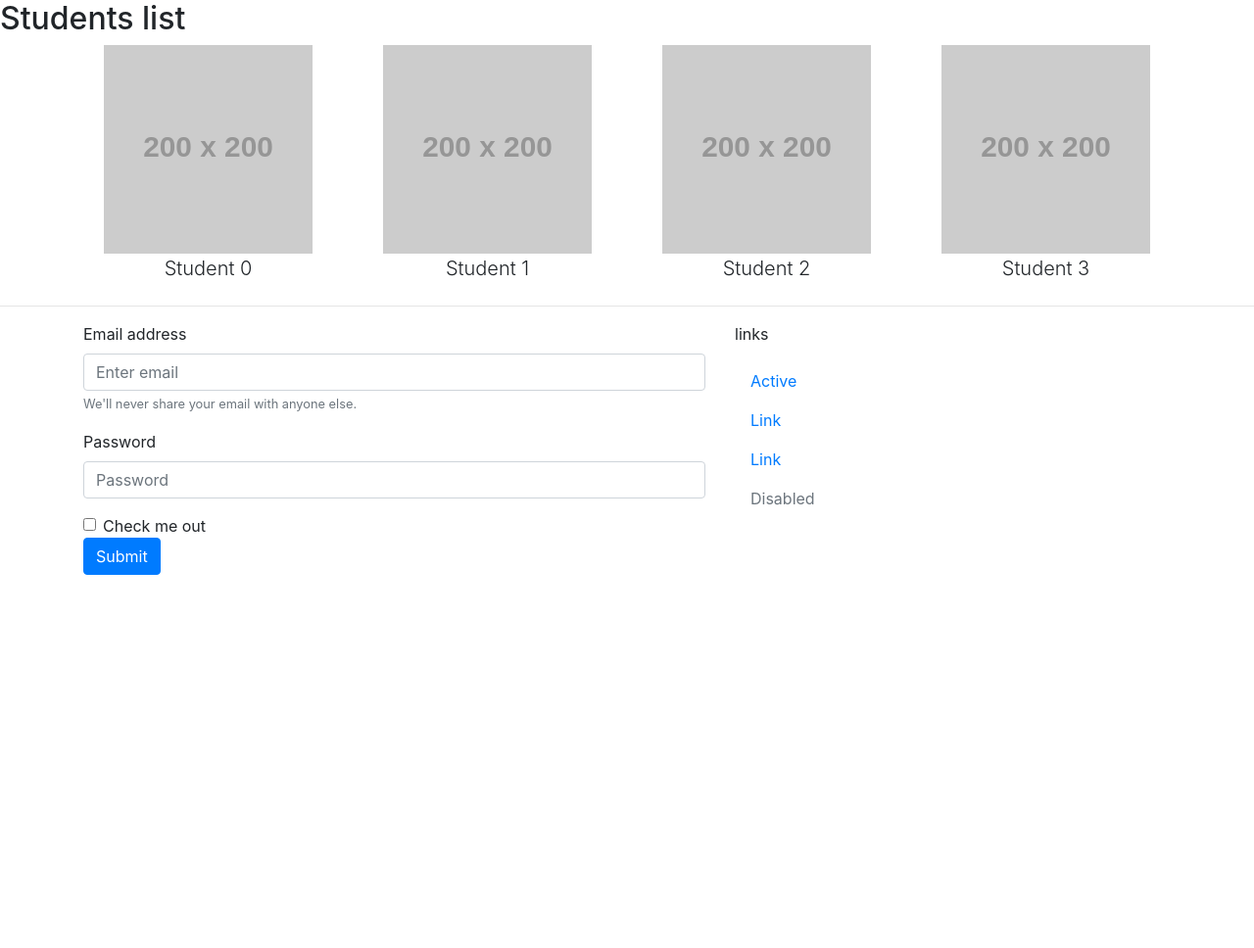
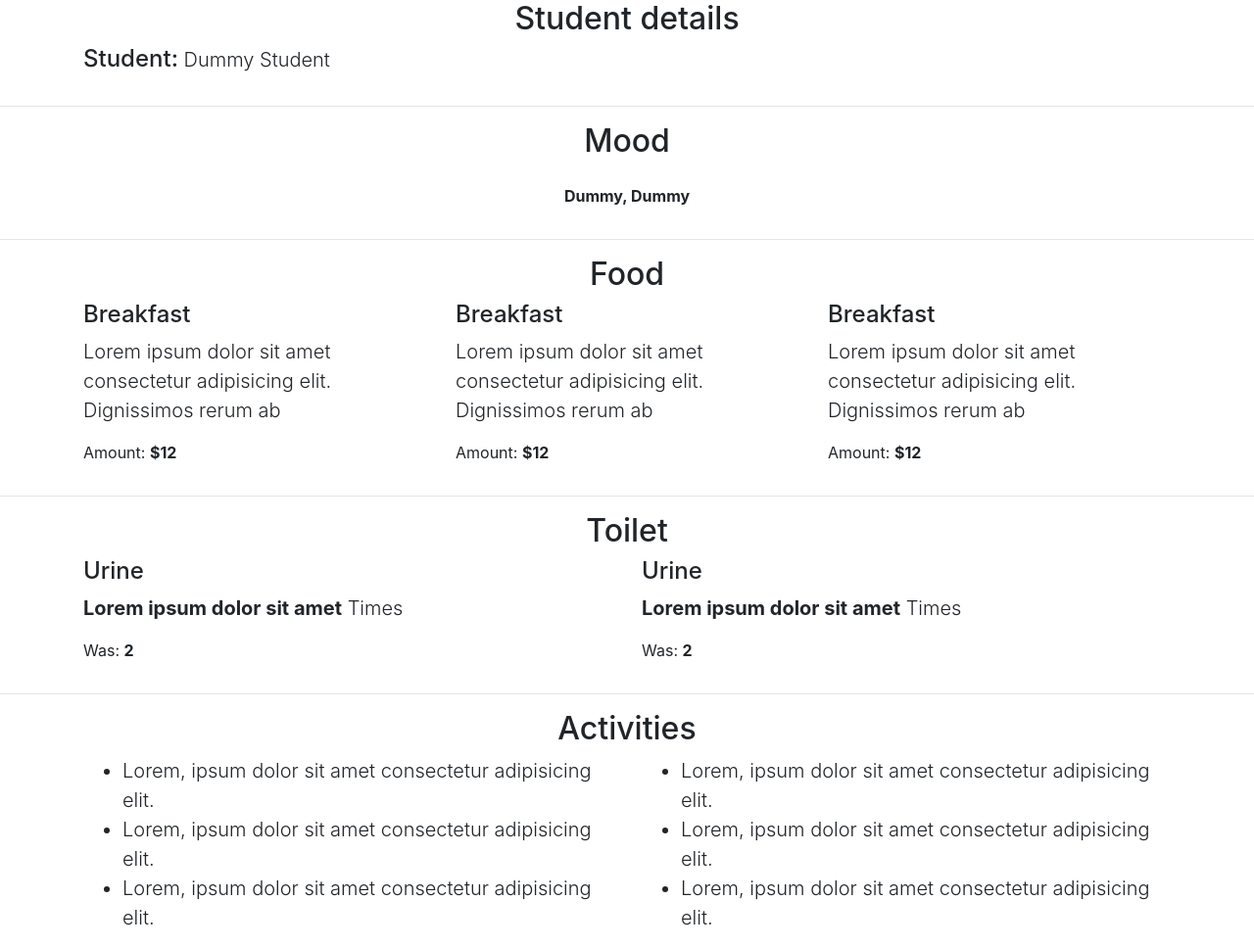
Before and after one commit to Almo7aya/students_html, a plain HTML site: page index.html in a window 1280 px wide. Shown: the whole page at 98% size. Before the commit the page ends 800 px from the top, so only its background shows below. Drawn offline with nearby package versions, Linux system fonts and the light colour scheme; placeholder pictures from the web are drawn by us.

Commit message:
add new html

```diff
--- a/index.html
+++ b/index.html
@@ -12,102 +12,123 @@
 
 <body>
 
-    <h2 class="center-text">Students list</h2>
-    <!-- start container of the images row -->
+    <h2 class="text-center">Student details</h2>
+    <!-- start container of the student name -->
     <div class="container">
         <div class="row">
-            <div class="col-sm-6 col-md-4 col-lg-3">
-                <div class="image-card">
-                    <div class="image-holder">
-                        <img src="https://via.placeholder.com/200x200" />
-                    </div>
-                    <p class="lead text-center">Student 0</p>
+            <div class="col-sm-12">
+                <p class="lead"> <span class="h4">Student:</span> Dummy Student</p>
             </div>
         </div>
-            <div class="col-sm-6 col-md-4 col-lg-3">
-                <div class="image-card">
-                    <div class="image-holder">
-                        <img src="https://via.placeholder.com/200x200" />
     </div>
-                    <p class="lead text-center">Student 1</p>
+    <!-- end container of the student name -->
+
+    <hr />
+
+    <!-- start container of mood -->
+    <div class="container">
+        <div class="row">
+            <div class="col-sm-12">
+                <h2 class="text-center">Mood</h2>
+            </div>
+            <div class="col-sm-12">
+                <p class="text-center mt-3 font-weight-bold">Dummy, Dummy</p>
             </div>
         </div>
+    </div>
+    <!-- end container of mood -->
 
-            <div class="col-sm-6 col-md-4 col-lg-3">
-                <div class="image-card">
-                    <div class="image-holder">
-                        <img src="https://via.placeholder.com/200x200" />
+    <hr />
+
+    <!-- start container of the food -->
+    <div class="container">
+        <div class="row">
+            <div class="col-sm-12">
+                <h2 class="text-center">Food</h2>
             </div>
-                    <p class="lead text-center">Student 2</p>
-                </div>
+            <div class="col-md-4">
+                <h4>Breakfast</h4>
+                <p class="lead">
+                    Lorem ipsum dolor sit amet consectetur adipisicing elit. Dignissimos rerum ab
+                </p>
+                <p>Amount: <span class="font-weight-bold">$12</span></p>
             </div>
 
-            <div class="col-sm-6 col-md-4 col-lg-3">
-                <div class="image-card">
-                    <div class="image-holder">
-                        <img src="https://via.placeholder.com/200x200" />
+            <div class="col-md-4">
+                <h4>Breakfast</h4>
+                <p class="lead">
+                    Lorem ipsum dolor sit amet consectetur adipisicing elit. Dignissimos rerum ab
+                </p>
+                <p>Amount: <span class="font-weight-bold">$12</span></p>
             </div>
-                    <p class="lead text-center">Student 3</p>
-                </div>
+
+            <div class="col-md-4">
+                <h4>Breakfast</h4>
+                <p class="lead">
+                    Lorem ipsum dolor sit amet consectetur adipisicing elit. Dignissimos rerum ab
+                </p>
+                <p>Amount: <span class="font-weight-bold">$12</span></p>
             </div>
 
         </div>
     </div>
-    <!-- end container of the images row -->
+    <!-- end container of the food -->
 
     <hr />
 
-    <!-- start container of contact from and notes -->
+    <!-- start container of Toilet -->
     <div class="container">
         <div class="row">
-            <div class="col-md-7">
-                <!-- form i dont know what the design of the form!! -->
-                <div class="form-holder">
-                    <form>
-                        <div class="form-group">
-                            <label for="exampleInputEmail1">Email address</label>
-                            <input type="email" class="form-control" id="exampleInputEmail1" aria-describedby="emailHelp"
-                                placeholder="Enter email">
-                            <small id="emailHelp" class="form-text text-muted">We'll never share your email with anyone
-                                else.</small>
-                        </div>
-                        <div class="form-group">
-                            <label for="exampleInputPassword1">Password</label>
-                            <input type="password" class="form-control" id="exampleInputPassword1" placeholder="Password">
-                        </div>
-                        <div class="form-check">
-                            <input type="checkbox" class="form-check-input" id="exampleCheck1">
-                            <label class="form-check-label" for="exampleCheck1">Check me out</label>
-                        </div>
-                        <button type="submit" class="btn btn-primary">Submit</button>
-                    </form>
-                </div>
+            <div class="col-sm-12">
+                <h2 class="text-center">Toilet</h2>
             </div>
 
-            <div class="col-md-5">
-                <!-- links i dont know what the design of the links!! -->
-                <p>links</p>
-                <div class="links-holder">
-                    <ul class="nav flex-column">
-                        <li class="nav-item">
-                            <a class="nav-link active" href="#">Active</a>
-                        </li>
-                        <li class="nav-item">
-                            <a class="nav-link" href="#">Link</a>
-                        </li>
-                        <li class="nav-item">
-                            <a class="nav-link" href="#">Link</a>
-                        </li>
-                        <li class="nav-item">
-                            <a class="nav-link disabled" href="#">Disabled</a>
-                        </li>
-                    </ul>
+            <div class="col-md-6">
+                <h4>Urine</h4>
+                <p class="lead"><span class="font-weight-bold">Lorem ipsum dolor sit amet</span> Times</p>
+
+                <p>Was: <span class="font-weight-bold">2</span></p>
             </div>
+
+            <div class="col-md-6">
+                <h4>Urine</h4>
+                <p class="lead"><span class="font-weight-bold">Lorem ipsum dolor sit amet</span> Times</p>
+
+                <p>Was: <span class="font-weight-bold">2</span></p>
             </div>
 
         </div>
     </div>
-    <!-- end container of contact from and notes -->
+    <!-- end container of Toilet -->
+
+    <hr />
+
+    <!-- start container of Activities -->
+    <div class="container">
+        <div class="row">
+            <div class="col-sm-12">
+                <h2 class="text-center">Activities</h2>
+            </div>
+
+            <div class="col-md-6">
+                <ul>
+                    <li class="lead">Lorem, ipsum dolor sit amet consectetur adipisicing elit.</li>
+                    <li class="lead">Lorem, ipsum dolor sit amet consectetur adipisicing elit.</li>
+                    <li class="lead">Lorem, ipsum dolor sit amet consectetur adipisicing elit.</li>
+                </ul>
+            </div>
+
+            <div class="col-md-6">
+                <ul>
+                    <li class="lead">Lorem, ipsum dolor sit amet consectetur adipisicing elit.</li>
+                    <li class="lead">Lorem, ipsum dolor sit amet consectetur adipisicing elit.</li>
+                    <li class="lead">Lorem, ipsum dolor sit amet consectetur adipisicing elit.</li>
+                </ul>
+            </div>
+
+        </div>
+    </div>
+    <!-- end container of Activities -->
 
 </body>
 
```
Lines whose indentation alone changed are shown as unchanged.
